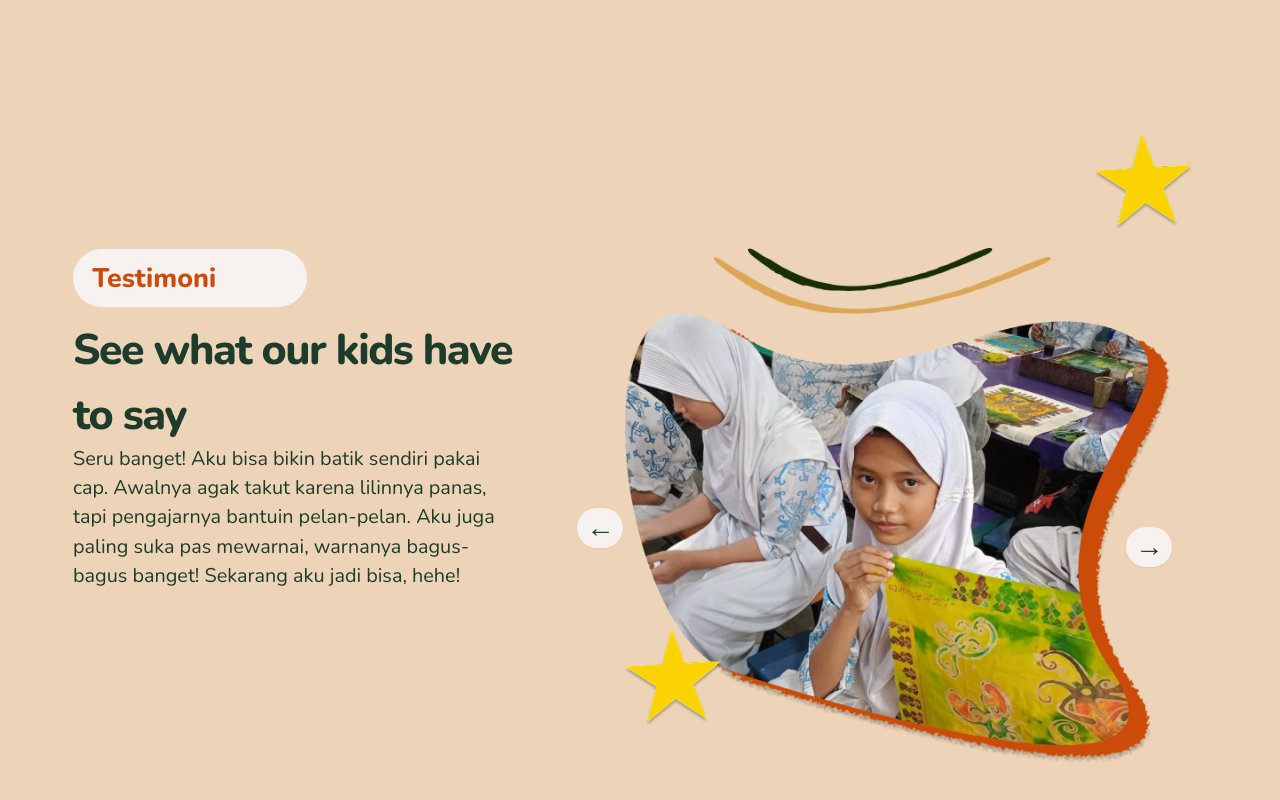
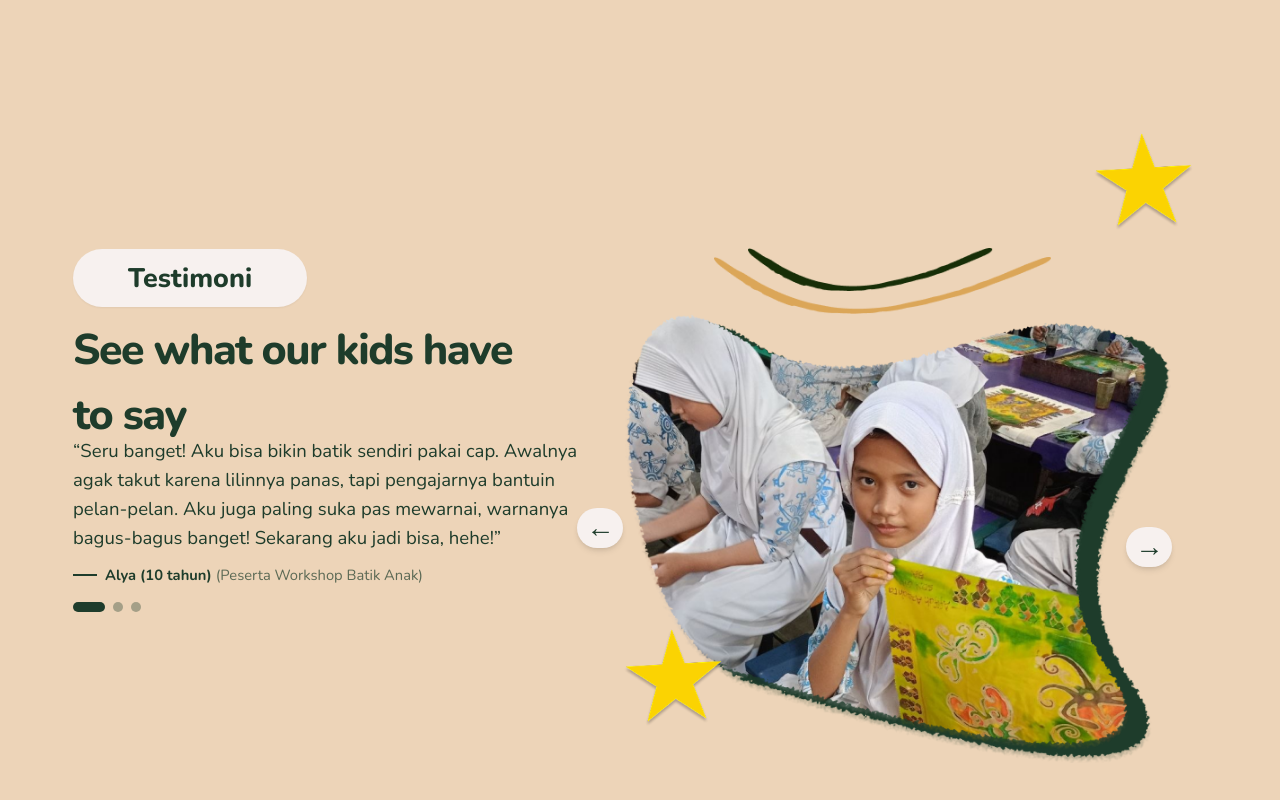
Before and after one commit to kyogree1/Web-batiktigazaman, a Nuxt app: page / in a window 1280 px wide. Shown: the part 3645-4445 px from the top of the page. Built offline with nearby package versions, Linux system fonts and the light colour scheme.

Commit message:
feat(testimonial): tambahkan slider interaktif testimoni, gambar baru, dan tata letak responsif

```diff
--- a/app/components/TestimonialSection.vue
+++ b/app/components/TestimonialSection.vue
@@ -1,5 +1,86 @@
 <script setup lang="ts">
-const testimonial = 'Seru banget! Aku bisa bikin batik sendiri pakai cap. Awalnya agak takut karena lilinnya panas, tapi pengajarnya bantuin pelan-pelan. Aku juga paling suka pas mewarnai, warnanya bagus-bagus banget! Sekarang aku jadi bisa, hehe!'
+interface Testimonial {
+  id: number
+  name: string
+  role: string
+  text: string
+  image: string
+  alt: string
+  cardBg: string
+  objectPosition?: string
+}
+
+const testimonials: Testimonial[] = [
+  {
+    id: 1,
+    name: 'Alya (10 tahun)',
+    role: 'Peserta Workshop Batik Anak',
+    text: 'Seru banget! Aku bisa bikin batik sendiri pakai cap. Awalnya agak takut karena lilinnya panas, tapi pengajarnya bantuin pelan-pelan. Aku juga paling suka pas mewarnai, warnanya bagus-bagus banget! Sekarang aku jadi bisa, hehe!',
+    image: '/halaman%20kelima/Mask%20group.png',
+    alt: 'Anak-anak mengikuti kegiatan membatik cap',
+    cardBg: '#1e3c2b', // Deep Forest Green (Tema Utama)
+    objectPosition: 'center center',
+  },
+  {
+    id: 2,
+    name: 'Rafi & Teman-teman',
+    role: 'Peserta Workshop Membatik Bersama',
+    text: 'Asik banget belajar membatik bareng teman-teman sekelas! Pengajarnya sabar banget ngajarin cara mencampur warna dan mewarnai motif kain. Nggak nyangka kain yang kami warnai sendiri hasilnya bagus banget!',
+    image: '/halaman%20kelima/testimoni-baru-1.jpg',
+    alt: 'Anak-anak antusias mewarnai motif batik bersama di meja workshop',
+    cardBg: '#b84d28', // Warm Batik Terracotta (Merah Bata Hangat)
+    objectPosition: 'left center',
+  },
+  {
+    id: 3,
+    name: 'Nabila (11 tahun)',
+    role: 'Peserta Kelas Canting & Pewarnaan',
+    text: 'Awalnya deg-degan takut belepotan, tapi ternyata seru dan menenangkan banget pas ngisi warna di motif batiknya. Bangga banget pas selesai karyanya bisa dibawa pulang buat dipajang!',
+    image: '/halaman%20kelima/testimoni-baru-2.jpg',
+    alt: 'Peserta fokus mewarnai motif batik dengan kuas dan palet warna',
+    cardBg: '#b8741c', // Rich Golden Sogan (Cokelat Emas Sogan)
+    objectPosition: 'right center',
+  },
+]
+
+const currentIndex = ref(0)
+const currentTestimonial = computed(() => testimonials[currentIndex.value])
+
+const prevTestimonial = () => {
+  currentIndex.value = (currentIndex.value - 1 + testimonials.length) % testimonials.length
+}
+
+const nextTestimonial = () => {
+  currentIndex.value = (currentIndex.value + 1) % testimonials.length
+}
+
+const goToTestimonial = (index: number) => {
+  currentIndex.value = index
+}
+
+let autoplayTimer: ReturnType<typeof setInterval> | null = null
+
+const startAutoplay = () => {
+  stopAutoplay()
+  autoplayTimer = setInterval(() => {
+    nextTestimonial()
+  }, 6000)
+}
+
+const stopAutoplay = () => {
+  if (autoplayTimer) {
+    clearInterval(autoplayTimer)
+    autoplayTimer = null
+  }
+}
+
+onMounted(() => {
+  startAutoplay()
+})
+
+onUnmounted(() => {
+  stopAutoplay()
+})
 </script>
 
 <template>
@@ -7,8 +88,11 @@ const testimonial = 'Seru banget! Aku bisa bikin batik sendiri pakai cap. Awalny
     id="testimonial"
     class="testimonial-section relative aspect-[1440/1024] w-full overflow-hidden bg-[#edd4b8] text-[#1e3c2b]"
     aria-labelledby="testimonial-title"
+    @mouseenter="stopAutoplay"
+    @mouseleave="startAutoplay"
   >
-    <span class="testimonial-label absolute left-[5.7%] top-[27.8%] z-20 flex h-[6.4%] w-[18.3%] items-center rounded-full bg-[#f7f1ef] px-[1.5%] text-[clamp(1rem,2.1vw,1.9rem)] font-extrabold text-[#cb4c08]">
+    <!-- Label Testimoni (Centered text inside badge) -->
+    <span class="testimonial-label absolute left-[5.7%] top-[27.8%] z-20 flex h-[6.4%] w-[18.3%] items-center justify-center text-center rounded-full bg-[#f7f1ef] px-4 text-[clamp(1rem,2.1vw,1.9rem)] font-extrabold text-[#1e3c2b] shadow-sm select-none">
       Testimoni
     </span>
 
@@ -19,13 +103,44 @@ const testimonial = 'Seru banget! Aku bisa bikin batik sendiri pakai cap. Awalny
       See what our kids have<br class="testimonial-line-break"> to say
     </h2>
 
-    <p class="testimonial-copy absolute left-[5.7%] top-[49.2%] z-20 w-[41.5%] text-[clamp(0.9rem,1.55vw,1.4rem)] leading-[1.48]">
-      Seru banget! Aku bisa bikin batik sendiri pakai<br class="testimonial-line-break">
-      cap. Awalnya agak takut karena lilinnya panas,<br class="testimonial-line-break">
-      tapi pengajarnya bantuin pelan-pelan. Aku juga<br class="testimonial-line-break">
-      paling suka pas mewarnai, warnanya bagus-<br class="testimonial-line-break">
-      bagus banget! Sekarang aku jadi bisa, hehe!
-    </p>
+    <!-- Dynamic Testimonial Copy & Author -->
+    <div class="testimonial-copy-wrapper absolute left-[5.7%] top-[48.5%] z-20 w-[41.5%]">
+      <Transition name="fade" mode="out-in">
+        <div :key="currentIndex" class="testimonial-content min-h-[9rem]">
+          <p class="testimonial-copy text-[clamp(0.9rem,1.45vw,1.35rem)] leading-[1.55]">
+            “{{ currentTestimonial.text }}”
+          </p>
+          <div class="testimonial-author-box mt-3 flex items-center gap-2">
+            <span
+              class="inline-block h-0.5 w-6 transition-colors duration-500"
+              :style="{ backgroundColor: currentTestimonial.cardBg }"
+            />
+            <p class="font-bold text-[#1e3c2b] text-[clamp(0.85rem,1.15vw,1.05rem)]">
+              {{ currentTestimonial.name }}
+              <span class="font-normal text-[#1e3c2b]/70">({{ currentTestimonial.role }})</span>
+            </p>
+          </div>
+        </div>
+      </Transition>
+
+      <!-- Dot Indicators with dynamic active color -->
+      <div class="testimonial-dots mt-4 flex items-center gap-2" aria-label="Navigasi slide testimoni">
+        <button
+          v-for="(_, index) in testimonials"
+          :key="index"
+          type="button"
+          :aria-label="`Pilih testimoni ${index + 1}`"
+          :aria-current="currentIndex === index ? 'true' : 'false'"
+          class="h-2.5 rounded-full transition-all duration-300 cursor-pointer focus-visible:outline focus-visible:outline-2"
+          :class="currentIndex === index ? 'w-8' : 'w-2.5 opacity-35 hover:opacity-75'"
+          :style="{
+            backgroundColor: currentIndex === index ? currentTestimonial.cardBg : '#1e3c2b',
+            outlineColor: currentTestimonial.cardBg,
+          }"
+          @click="goToTestimonial(index)"
+        />
+      </div>
+    </div>
 
     <!-- Visual / Photo Wrapper -->
     <div class="testimonial-photo-wrapper">
@@ -42,29 +157,37 @@ const testimonial = 'Seru banget! Aku bisa bikin batik sendiri pakai cap. Awalny
         class="testimonial-line-10 absolute left-[58.4%] top-[27.7%] z-10 w-[19.2%]"
       >
 
-      <img
-        src="/halaman%20kelima/Rectangle%2085.png"
-        alt=""
+      <!-- Dynamic Background Shape behind Image with matching organic blob shape & per-slide color -->
+      <div
+        class="testimonial-bg-blob testimonial-blob-mask absolute left-[50%] top-[35.5%] z-10 w-[41.5%] aspect-[597/499] transition-colors duration-500"
+        :style="{ backgroundColor: currentTestimonial.cardBg }"
         aria-hidden="true"
-        class="testimonial-bg-blob absolute left-[50%] top-[35.5%] z-10 w-[41.5%]"
-      >
-      <img
-        src="/halaman%20kelima/Mask%20group.png"
-        alt="Anak-anak mengikuti kegiatan membatik"
-        class="testimonial-photo absolute left-[48.8%] top-[34.8%] z-20 w-[40.9%]"
-      >
+      />
+
+      <!-- Dynamic Testimonial Photo with matching organic blob shape mask -->
+      <div class="testimonial-photo-frame testimonial-blob-mask absolute left-[48.8%] top-[34.8%] z-20 w-[40.9%] aspect-[597/499]">
+        <Transition name="photo-fade" mode="out-in">
+          <img
+            :key="currentIndex"
+            :src="currentTestimonial.image"
+            :alt="currentTestimonial.alt"
+            :style="{ objectPosition: currentTestimonial.objectPosition || 'center' }"
+            class="testimonial-photo block size-full object-cover transition-transform duration-500 hover:scale-105"
+          >
+        </Transition>
+      </div>
 
       <img
         src="/halaman%20kelima/kuning%20emas_20260814121731%201.png"
         alt=""
         aria-hidden="true"
-        class="testimonial-star-top absolute left-[84.2%] top-[13.2%] z-20 w-[10.5%]"
+        class="testimonial-star-top absolute left-[84.2%] top-[13.2%] z-20 w-[10.5%] pointer-events-none"
       >
       <img
         src="/halaman%20kelima/kuning%20emas_20260814121731%201.png"
         alt=""
         aria-hidden="true"
-        class="testimonial-star-bottom absolute left-[47.5%] top-[67.7%] z-30 w-[10.5%]"
+        class="testimonial-star-bottom absolute left-[47.5%] top-[67.7%] z-30 w-[10.5%] pointer-events-none"
       >
     </div>
 
@@ -72,17 +195,17 @@ const testimonial = 'Seru banget! Aku bisa bikin batik sendiri pakai cap. Awalny
     <div class="testimonial-buttons-wrapper">
       <button
         type="button"
-        disabled
         aria-label="Testimoni sebelumnya"
-        class="testimonial-nav-prev absolute left-[45.1%] top-[56.3%] z-30 grid size-[3.6%] min-h-10 min-w-10 place-items-center rounded-full bg-[#f7f1ef] text-[clamp(1.25rem,2.2vw,2rem)] leading-none text-[#1e3c2b] shadow-sm disabled:cursor-default"
+        class="testimonial-nav-prev absolute left-[45.1%] top-[56.3%] z-30 grid size-[3.6%] min-h-10 min-w-10 place-items-center rounded-full bg-[#f7f1ef] text-[clamp(1.25rem,2.2vw,2rem)] leading-none text-[#1e3c2b] shadow-md transition-all hover:bg-white hover:scale-110 active:scale-95 cursor-pointer focus-visible:outline focus-visible:outline-2 focus-visible:outline-[#1e3c2b]"
+        @click="prevTestimonial"
       >
         <span aria-hidden="true">←</span>
       </button>
       <button
         type="button"
-        disabled
         aria-label="Testimoni berikutnya"
-        class="testimonial-nav-next absolute left-[88%] top-[58.4%] z-30 grid size-[3.6%] min-h-10 min-w-10 place-items-center rounded-full bg-[#f7f1ef] text-[clamp(1.25rem,2.2vw,2rem)] leading-none text-[#1e3c2b] shadow-sm disabled:cursor-default"
+        class="testimonial-nav-next absolute left-[88%] top-[58.4%] z-30 grid size-[3.6%] min-h-10 min-w-10 place-items-center rounded-full bg-[#f7f1ef] text-[clamp(1.25rem,2.2vw,2rem)] leading-none text-[#1e3c2b] shadow-md transition-all hover:bg-white hover:scale-110 active:scale-95 cursor-pointer focus-visible:outline focus-visible:outline-2 focus-visible:outline-[#1e3c2b]"
+        @click="nextTestimonial"
       >
         <span aria-hidden="true">→</span>
       </button>
@@ -95,6 +218,53 @@ const testimonial = 'Seru banget! Aku bisa bikin batik sendiri pakai cap. Awalny
 .testimonial-photo-wrapper,
 .testimonial-buttons-wrapper {
   display: contents;
+}
+
+/* Organic Blob Mask for photo and background shape */
+.testimonial-blob-mask {
+  -webkit-mask-image: url('/halaman%20kelima/Rectangle%2085.png');
+  mask-image: url('/halaman%20kelima/Rectangle%2085.png');
+  -webkit-mask-size: 100% 100%;
+  mask-size: 100% 100%;
+  -webkit-mask-repeat: no-repeat;
+  mask-repeat: no-repeat;
+  -webkit-mask-position: center;
+  mask-position: center;
+}
+
+.testimonial-bg-blob {
+  filter: drop-shadow(0 12px 20px rgba(0, 0, 0, 0.2));
+}
+
+/* Transitions */
+.fade-enter-active,
+.fade-leave-active {
+  transition: opacity 0.3s ease, transform 0.3s ease;
+}
+
+.fade-enter-from {
+  opacity: 0;
+  transform: translateY(8px);
+}
+
+.fade-leave-to {
+  opacity: 0;
+  transform: translateY(-8px);
+}
+
+.photo-fade-enter-active,
+.photo-fade-leave-active {
+  transition: opacity 0.35s ease, transform 0.35s ease;
+}
+
+.photo-fade-enter-from {
+  opacity: 0;
+  transform: scale(0.96);
+}
+
+.photo-fade-leave-to {
+  opacity: 0;
+  transform: scale(1.02);
 }
 
 /* Mobile responsive */
@@ -117,6 +287,7 @@ const testimonial = 'Seru banget! Aku bisa bikin batik sendiri pakai cap. Awalny
     inset: auto;
     display: inline-flex;
     justify-content: center;
+    text-align: center;
     width: auto;
     height: auto;
     padding: 0.5rem 1.75rem;
@@ -135,22 +306,34 @@ const testimonial = 'Seru banget! Aku bisa bikin batik sendiri pakai cap. Awalny
     margin-bottom: 1.25rem;
   }
 
-  .testimonial-copy {
+  .testimonial-copy-wrapper {
     position: relative;
     inset: auto;
     width: 100%;
-    max-width: 22rem;
-    font-size: 0.92rem;
+    max-width: 24rem;
+    text-align: center;
+    margin-bottom: 2rem;
+  }
+
+  .testimonial-copy {
+    font-size: 0.95rem;
     line-height: 1.6;
     text-align: center;
-    margin-bottom: 2rem;
+  }
+
+  .testimonial-author-box {
+    justify-content: center;
+  }
+
+  .testimonial-dots {
+    justify-content: center;
   }
 
   .testimonial-photo-wrapper {
     display: block;
     position: relative;
-    width: min(18rem, 82vw);
-    aspect-ratio: 1;
+    width: min(19rem, 84vw);
+    aspect-ratio: 597 / 499;
     margin: 0 auto 1.5rem;
   }
 
@@ -170,18 +353,23 @@ const testimonial = 'Seru banget! Aku bisa bikin batik sendiri pakai cap. Awalny
 
   .testimonial-bg-blob {
     position: absolute;
-    inset: 4%;
-    width: 92%;
-    height: 92%;
-    object-fit: contain;
+    inset: 3% -2% -3% 2%;
+    width: 96%;
+    height: 96%;
+    filter: drop-shadow(0 8px 14px rgba(0, 0, 0, 0.18));
+  }
+
+  .testimonial-photo-frame {
+    position: absolute;
+    inset: 0;
+    width: 96%;
+    height: 96%;
   }
 
   .testimonial-photo {
-    position: absolute;
-    inset: 0;
     width: 100%;
     height: 100%;
-    object-fit: contain;
+    object-fit: cover;
   }
 
   .testimonial-star-top {
```
Also changed, not shown: public/halaman kelima/testimoni-baru-1.jpg (added), public/halaman kelima/testimoni-baru-2.jpg (added).
